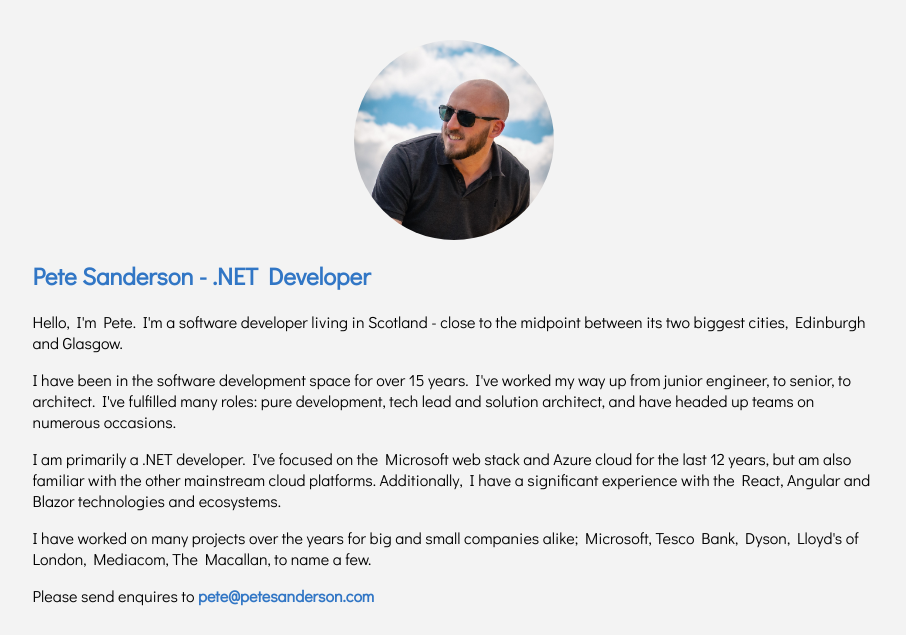
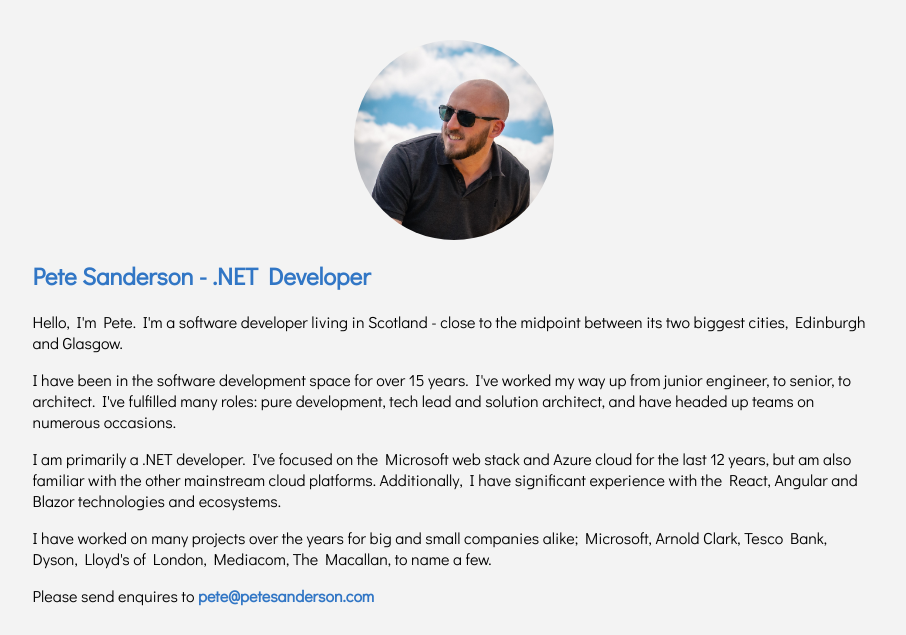
Before and after one commit to petesanderson/website, a plain HTML site: page docs/index.html in a window 1280 px wide. Shown: the top 635 px of the page, without its empty margins (186-1092 px from the left). Drawn offline with Linux system fonts and the light colour scheme.

Commit message:
Content tweak (#4)

```diff
--- a/docs/index.html
+++ b/docs/index.html
@@ -28,10 +28,10 @@
                 I have been in the software development space for over 15 years. I've worked my way up from junior engineer, to senior, to architect. I've fulfilled many roles: pure development, tech lead and solution architect, and have headed up teams on numerous occasions.
             </p>
             <p>
-                I am primarily a .NET developer. I've focused on the Microsoft web stack and Azure cloud for the last 12 years, but am also familiar with the other mainstream cloud platforms. Additionally, I have a significant experience with the React, Angular and Blazor technologies and ecosystems.
+                I am primarily a .NET developer. I've focused on the Microsoft web stack and Azure cloud for the last 12 years, but am also familiar with the other mainstream cloud platforms. Additionally, I have significant experience with the React, Angular and Blazor technologies and ecosystems.
             </p>
             <p>
-                I have worked on many projects over the years for big and small companies alike; Microsoft, Tesco Bank, Dyson, Lloyd's of London, Mediacom, The Macallan, to name a few.
+                I have worked on many projects over the years for big and small companies alike; Microsoft, Arnold Clark, Tesco Bank, Dyson, Lloyd's of London, Mediacom, The Macallan, to name a few.
             </p>
             <p>
                 Please send enquires to <span class="email"><strong>pete@petesanderson.com</strong></span>
```
